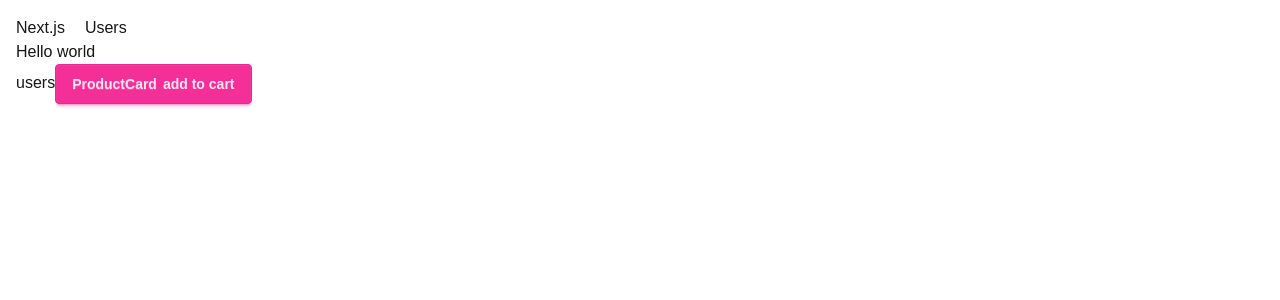
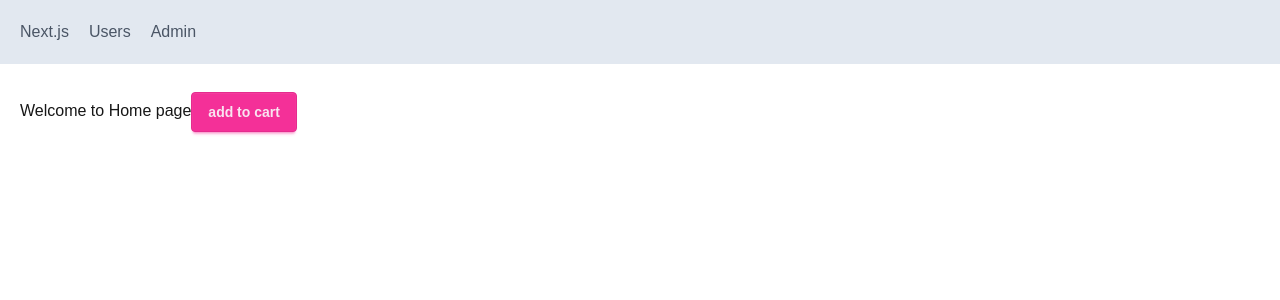
Before and after one commit to Hussain-hamim/nextjs-app, a Next.js app: page / in a window 1280 px wide. Shown: the top 300 px of the page. Built offline with nearby package versions, Linux system fonts and the light colour scheme.

Commit message:
global style for h1

```diff
--- a/app/NavBar.tsx
+++ b/app/NavBar.tsx
@@ -3,11 +3,14 @@ import React from 'react';
 
 const NavBar = () => {
   return (
-    <div className='flex'>
+    <div className='flex bg-slate-200 text-gray-600 p-5 mb-2'>
       <Link className='mr-5' href='/'>
         Next.js
       </Link>
-      <Link href='/users'>Users</Link>
+      <Link className='mr-5' href='/users'>
+        Users
+      </Link>
+      <Link href='/admin'>Admin</Link>
     </div>
   );
 };
--- a/app/components/ProductCard.tsx
+++ b/app/components/ProductCard.tsx
@@ -4,7 +4,6 @@ import AddToCart from './AddToCart';
 const ProductCard = () => {
   return (
     <div className='btn btn-secondary hover:bg-rose-400'>
-      <div>ProductCard</div>
       <AddToCart />
     </div>
   );
--- a/app/globals.css
+++ b/app/globals.css
@@ -13,6 +13,12 @@
   --font-mono: var(--font-geist-mono);
 }
 
+@layer base {
+  h1 {
+    @apply font-extrabold text-2xl mb-3;
+  }
+}
+
 @media (prefers-color-scheme: dark) {
   :root {
     --background: #0a0a0a;
@@ -23,6 +29,5 @@
 body {
   background: var(--background);
   color: var(--foreground);
-  padding: 1rem;
   font-family: Arial, Helvetica, sans-serif;
 }
--- a/app/layout.tsx
+++ b/app/layout.tsx
@@ -29,7 +29,7 @@ export default function RootLayout({
       // className={`${geistSans.variable} ${geistMono.variable} antialiased`}
       >
         <NavBar />
-        <main>{children}</main>
+        <main className='p-5'>{children}</main>
       </body>
     </html>
   );
--- a/app/page.tsx
+++ b/app/page.tsx
@@ -4,8 +4,7 @@ import ProductCard from './components/ProductCard';
 export default function Home() {
   return (
     <main>
-      <h1>Hello world</h1>
-      <Link href='/users'>users</Link>
+      Welcome to Home page
       <ProductCard />
     </main>
   );
```
